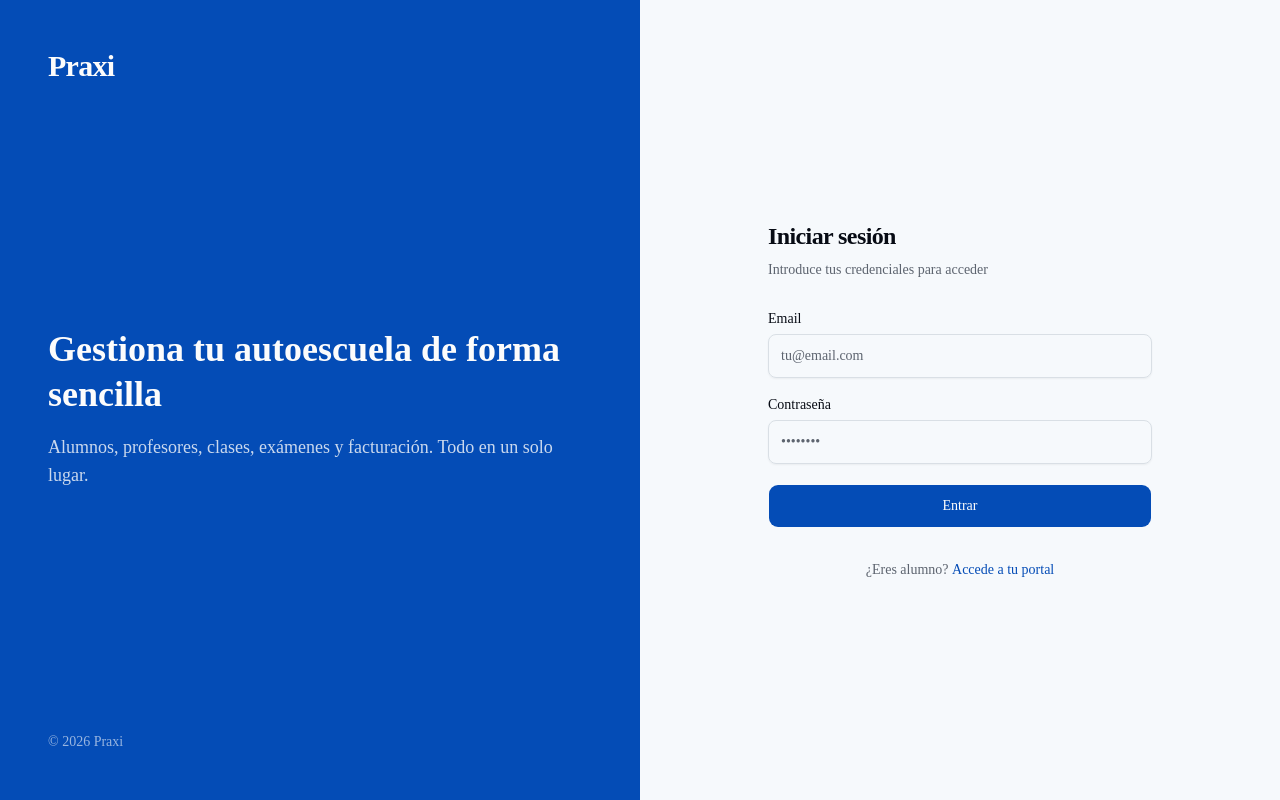
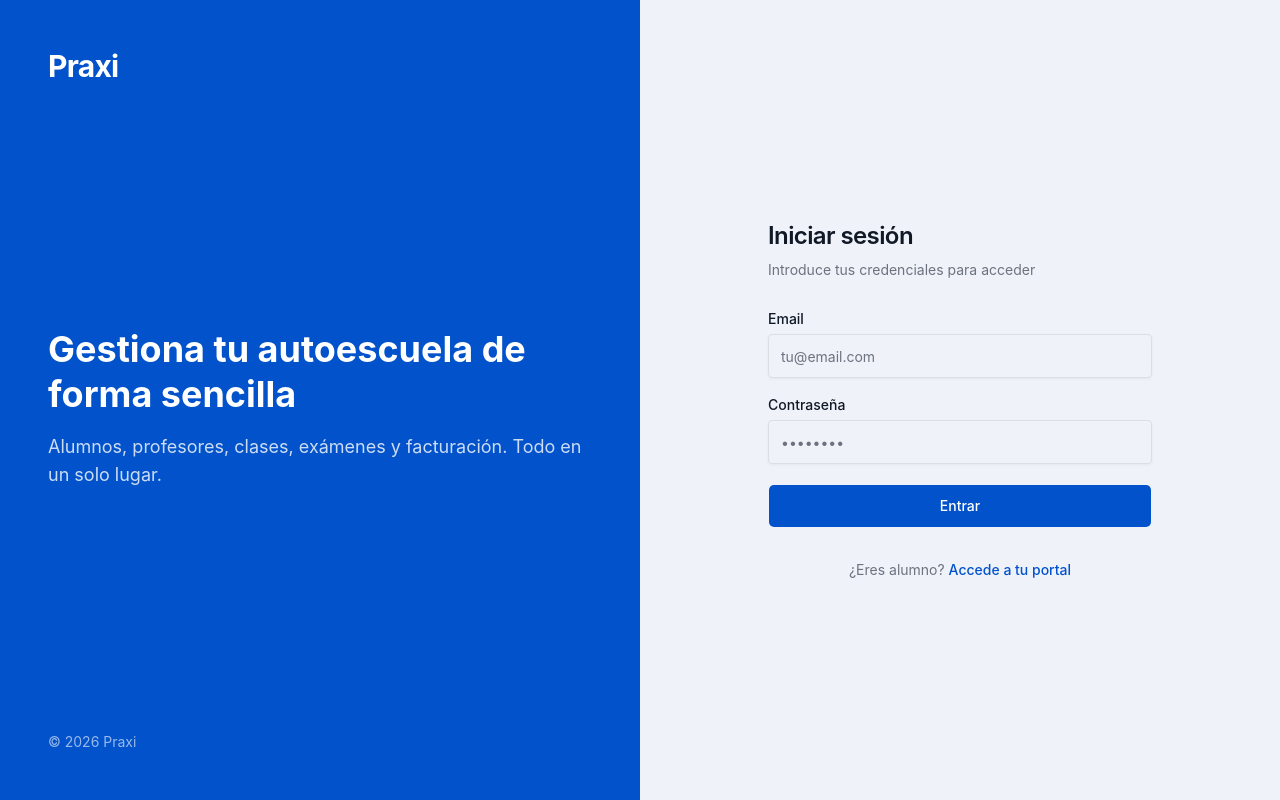
Before and after one commit to juakoasistente/praxi, a Next.js app: page /login in a window 1280 px wide. Built offline with nearby package versions, Linux system fonts and the light colour scheme; no server answers.

Commit message:
style: tema Corporate de shadcn — nueva paleta de colores
- Colores azul corporativo (oklch 260°)
- Sidebar claro en light mode
- Tipografía Inter + Source Serif 4 + IBM Plex Mono
- Radius más pequeño (0.375rem) — look más profesional
- Sombras sutiles

```diff
--- a/src/app/globals.css
+++ b/src/app/globals.css
@@ -7,114 +7,145 @@
 @theme inline {
   --color-background: var(--background);
   --color-foreground: var(--foreground);
+  --color-card: var(--card);
+  --color-card-foreground: var(--card-foreground);
+  --color-popover: var(--popover);
+  --color-popover-foreground: var(--popover-foreground);
+  --color-primary: var(--primary);
+  --color-primary-foreground: var(--primary-foreground);
+  --color-secondary: var(--secondary);
+  --color-secondary-foreground: var(--secondary-foreground);
+  --color-muted: var(--muted);
+  --color-muted-foreground: var(--muted-foreground);
+  --color-accent: var(--accent);
+  --color-accent-foreground: var(--accent-foreground);
+  --color-destructive: var(--destructive);
+  --color-border: var(--border);
+  --color-input: var(--input);
+  --color-ring: var(--ring);
+  --color-chart-1: var(--chart-1);
+  --color-chart-2: var(--chart-2);
+  --color-chart-3: var(--chart-3);
+  --color-chart-4: var(--chart-4);
+  --color-chart-5: var(--chart-5);
+  --color-sidebar: var(--sidebar);
+  --color-sidebar-foreground: var(--sidebar-foreground);
+  --color-sidebar-primary: var(--sidebar-primary);
+  --color-sidebar-primary-foreground: var(--sidebar-primary-foreground);
+  --color-sidebar-accent: var(--sidebar-accent);
+  --color-sidebar-accent-foreground: var(--sidebar-accent-foreground);
+  --color-sidebar-border: var(--sidebar-border);
+  --color-sidebar-ring: var(--sidebar-ring);
+
   --font-sans: var(--font-sans);
-  --font-mono: var(--font-geist-mono);
-  --font-heading: var(--font-sans);
-  --color-sidebar-ring: var(--sidebar-ring);
-  --color-sidebar-border: var(--sidebar-border);
-  --color-sidebar-accent-foreground: var(--sidebar-accent-foreground);
-  --color-sidebar-accent: var(--sidebar-accent);
-  --color-sidebar-primary-foreground: var(--sidebar-primary-foreground);
-  --color-sidebar-primary: var(--sidebar-primary);
-  --color-sidebar-foreground: var(--sidebar-foreground);
-  --color-sidebar: var(--sidebar);
-  --color-chart-5: var(--chart-5);
-  --color-chart-4: var(--chart-4);
-  --color-chart-3: var(--chart-3);
-  --color-chart-2: var(--chart-2);
-  --color-chart-1: var(--chart-1);
-  --color-ring: var(--ring);
-  --color-input: var(--input);
-  --color-border: var(--border);
-  --color-destructive: var(--destructive);
-  --color-accent-foreground: var(--accent-foreground);
-  --color-accent: var(--accent);
-  --color-muted-foreground: var(--muted-foreground);
-  --color-muted: var(--muted);
-  --color-secondary-foreground: var(--secondary-foreground);
-  --color-secondary: var(--secondary);
-  --color-primary-foreground: var(--primary-foreground);
-  --color-primary: var(--primary);
-  --color-popover-foreground: var(--popover-foreground);
-  --color-popover: var(--popover);
-  --color-card-foreground: var(--card-foreground);
-  --color-card: var(--card);
-  --radius-sm: calc(var(--radius) * 0.6);
-  --radius-md: calc(var(--radius) * 0.8);
+  --font-mono: var(--font-mono);
+  --font-serif: var(--font-serif);
+
+  --radius-sm: calc(var(--radius) - 4px);
+  --radius-md: calc(var(--radius) - 2px);
   --radius-lg: var(--radius);
-  --radius-xl: calc(var(--radius) * 1.4);
-  --radius-2xl: calc(var(--radius) * 1.8);
-  --radius-3xl: calc(var(--radius) * 2.2);
-  --radius-4xl: calc(var(--radius) * 2.6);
+  --radius-xl: calc(var(--radius) + 4px);
+
+  --shadow-2xs: var(--shadow-2xs);
+  --shadow-xs: var(--shadow-xs);
+  --shadow-sm: var(--shadow-sm);
+  --shadow: var(--shadow);
+  --shadow-md: var(--shadow-md);
+  --shadow-lg: var(--shadow-lg);
+  --shadow-xl: var(--shadow-xl);
+  --shadow-2xl: var(--shadow-2xl);
 }
 
 :root {
-  --background: oklch(0.98 0.005 250);
-  --foreground: oklch(0.15 0.02 260);
-  --card: oklch(1 0 0);
-  --card-foreground: oklch(0.15 0.02 260);
-  --popover: oklch(1 0 0);
-  --popover-foreground: oklch(0.15 0.02 260);
-  --primary: oklch(0.45 0.18 260);
-  --primary-foreground: oklch(0.99 0 0);
-  --secondary: oklch(0.95 0.02 250);
-  --secondary-foreground: oklch(0.25 0.05 260);
-  --muted: oklch(0.95 0.01 250);
-  --muted-foreground: oklch(0.5 0.02 260);
-  --accent: oklch(0.93 0.03 250);
-  --accent-foreground: oklch(0.25 0.05 260);
-  --destructive: oklch(0.577 0.245 27.325);
-  --border: oklch(0.90 0.01 250);
-  --input: oklch(0.90 0.01 250);
-  --ring: oklch(0.45 0.18 260);
-  --chart-1: oklch(0.45 0.18 260);
-  --chart-2: oklch(0.55 0.15 200);
-  --chart-3: oklch(0.65 0.15 150);
-  --chart-4: oklch(0.60 0.12 300);
-  --chart-5: oklch(0.55 0.18 30);
-  --radius: 0.625rem;
-  --sidebar: oklch(0.18 0.04 260);
-  --sidebar-foreground: oklch(0.92 0.01 250);
-  --sidebar-primary: oklch(0.55 0.2 260);
-  --sidebar-primary-foreground: oklch(0.99 0 0);
-  --sidebar-accent: oklch(0.25 0.05 260);
-  --sidebar-accent-foreground: oklch(0.92 0.01 250);
-  --sidebar-border: oklch(0.28 0.04 260);
-  --sidebar-ring: oklch(0.45 0.18 260);
+  --background: oklch(0.96 0.01 271.34);
+  --foreground: oklch(0.21 0.03 263.61);
+  --card: oklch(0.98 0.01 271.41);
+  --card-foreground: oklch(0.21 0.03 263.61);
+  --popover: oklch(1.00 0 0);
+  --popover-foreground: oklch(0.21 0.03 263.61);
+  --primary: oklch(0.48 0.20 260.47);
+  --primary-foreground: oklch(1.00 0 0);
+  --secondary: oklch(0.91 0.02 274.06);
+  --secondary-foreground: oklch(0.37 0.03 259.73);
+  --muted: oklch(0.94 0.02 274.86);
+  --muted-foreground: oklch(0.55 0.02 264.41);
+  --accent: oklch(0.95 0.02 260.18);
+  --accent-foreground: oklch(0.48 0.20 260.47);
+  --destructive: oklch(0.58 0.22 27.29);
+  --border: oklch(0.89 0.02 259.43);
+  --input: oklch(0.90 0.01 266.73);
+  --ring: oklch(0.48 0.20 260.47);
+  --chart-1: oklch(0.48 0.20 260.47);
+  --chart-2: oklch(0.56 0.24 260.92);
+  --chart-3: oklch(0.40 0.16 259.61);
+  --chart-4: oklch(0.43 0.16 259.82);
+  --chart-5: oklch(0.29 0.07 261.20);
+  --sidebar: oklch(0.97 0 0);
+  --sidebar-foreground: oklch(0.21 0.03 263.61);
+  --sidebar-primary: oklch(0.48 0.20 260.47);
+  --sidebar-primary-foreground: oklch(1.00 0 0);
+  --sidebar-accent: oklch(0.95 0.02 260.18);
+  --sidebar-accent-foreground: oklch(0.48 0.20 260.47);
+  --sidebar-border: oklch(0.93 0.01 261.82);
+  --sidebar-ring: oklch(0.48 0.20 260.47);
+
+  --font-sans: Inter, sans-serif;
+  --font-serif: Source Serif 4, serif;
+  --font-mono: IBM Plex Mono, monospace;
+
+  --radius: 0.375rem;
+
+  --shadow-2xs: 0 1px 3px 0px oklch(0.00 0 0 / 0.05);
+  --shadow-xs: 0 1px 3px 0px oklch(0.00 0 0 / 0.05);
+  --shadow-sm: 0 1px 3px 0px oklch(0.00 0 0 / 0.10), 0 1px 2px -1px oklch(0.00 0 0 / 0.10);
+  --shadow: 0 1px 3px 0px oklch(0.00 0 0 / 0.10), 0 1px 2px -1px oklch(0.00 0 0 / 0.10);
+  --shadow-md: 0 1px 3px 0px oklch(0.00 0 0 / 0.10), 0 2px 4px -1px oklch(0.00 0 0 / 0.10);
+  --shadow-lg: 0 1px 3px 0px oklch(0.00 0 0 / 0.10), 0 4px 6px -1px oklch(0.00 0 0 / 0.10);
+  --shadow-xl: 0 1px 3px 0px oklch(0.00 0 0 / 0.10), 0 8px 10px -1px oklch(0.00 0 0 / 0.10);
+  --shadow-2xl: 0 1px 3px 0px oklch(0.00 0 0 / 0.25);
 }
 
 .dark {
-  --background: oklch(0.13 0.02 260);
-  --foreground: oklch(0.95 0.01 250);
-  --card: oklch(0.18 0.02 260);
-  --card-foreground: oklch(0.95 0.01 250);
-  --popover: oklch(0.18 0.02 260);
-  --popover-foreground: oklch(0.95 0.01 250);
-  --primary: oklch(0.55 0.2 260);
-  --primary-foreground: oklch(0.99 0 0);
-  --secondary: oklch(0.22 0.03 260);
-  --secondary-foreground: oklch(0.95 0.01 250);
-  --muted: oklch(0.22 0.03 260);
-  --muted-foreground: oklch(0.65 0.02 260);
-  --accent: oklch(0.22 0.03 260);
-  --accent-foreground: oklch(0.95 0.01 250);
-  --destructive: oklch(0.704 0.191 22.216);
-  --border: oklch(0.28 0.03 260);
-  --input: oklch(0.25 0.03 260);
-  --ring: oklch(0.55 0.2 260);
-  --chart-1: oklch(0.55 0.2 260);
-  --chart-2: oklch(0.60 0.15 200);
-  --chart-3: oklch(0.65 0.15 150);
-  --chart-4: oklch(0.60 0.12 300);
-  --chart-5: oklch(0.55 0.18 30);
-  --sidebar: oklch(0.15 0.03 260);
-  --sidebar-foreground: oklch(0.92 0.01 250);
-  --sidebar-primary: oklch(0.55 0.2 260);
-  --sidebar-primary-foreground: oklch(0.99 0 0);
-  --sidebar-accent: oklch(0.22 0.04 260);
-  --sidebar-accent-foreground: oklch(0.92 0.01 250);
-  --sidebar-border: oklch(0.25 0.03 260);
-  --sidebar-ring: oklch(0.55 0.2 260);
+  --background: oklch(0.26 0.03 262.67);
+  --foreground: oklch(0.93 0.01 261.82);
+  --card: oklch(0.35 0.02 255.68);
+  --card-foreground: oklch(0.93 0.01 261.82);
+  --popover: oklch(0.35 0.02 255.68);
+  --popover-foreground: oklch(0.93 0.01 261.82);
+  --primary: oklch(0.56 0.24 260.92);
+  --primary-foreground: oklch(1.00 0 0);
+  --secondary: oklch(0.35 0.04 261.40);
+  --secondary-foreground: oklch(0.93 0.01 261.82);
+  --muted: oklch(0.30 0.03 260.51);
+  --muted-foreground: oklch(0.71 0.02 261.33);
+  --accent: oklch(0.33 0.04 264.63);
+  --accent-foreground: oklch(0.93 0.01 261.82);
+  --destructive: oklch(0.64 0.21 25.39);
+  --border: oklch(0.35 0.04 261.40);
+  --input: oklch(0.35 0.04 261.40);
+  --ring: oklch(0.56 0.24 260.92);
+  --chart-1: oklch(0.56 0.24 260.92);
+  --chart-2: oklch(0.48 0.20 260.47);
+  --chart-3: oklch(0.69 0.17 255.59);
+  --chart-4: oklch(0.43 0.16 259.82);
+  --chart-5: oklch(0.29 0.07 261.20);
+  --sidebar: oklch(0.26 0.03 262.67);
+  --sidebar-foreground: oklch(0.93 0.01 261.82);
+  --sidebar-primary: oklch(0.56 0.24 260.92);
+  --sidebar-primary-foreground: oklch(1.00 0 0);
+  --sidebar-accent: oklch(0.33 0.04 264.63);
+  --sidebar-accent-foreground: oklch(0.93 0.01 261.82);
+  --sidebar-border: oklch(0.35 0.04 261.40);
+  --sidebar-ring: oklch(0.56 0.24 260.92);
+
+  --shadow-2xs: 0 1px 3px 0px oklch(0.00 0 0 / 0.05);
+  --shadow-xs: 0 1px 3px 0px oklch(0.00 0 0 / 0.05);
+  --shadow-sm: 0 1px 3px 0px oklch(0.00 0 0 / 0.10), 0 1px 2px -1px oklch(0.00 0 0 / 0.10);
+  --shadow: 0 1px 3px 0px oklch(0.00 0 0 / 0.10), 0 1px 2px -1px oklch(0.00 0 0 / 0.10);
+  --shadow-md: 0 1px 3px 0px oklch(0.00 0 0 / 0.10), 0 2px 4px -1px oklch(0.00 0 0 / 0.10);
+  --shadow-lg: 0 1px 3px 0px oklch(0.00 0 0 / 0.10), 0 4px 6px -1px oklch(0.00 0 0 / 0.10);
+  --shadow-xl: 0 1px 3px 0px oklch(0.00 0 0 / 0.10), 0 8px 10px -1px oklch(0.00 0 0 / 0.10);
+  --shadow-2xl: 0 1px 3px 0px oklch(0.00 0 0 / 0.25);
 }
 
 @layer base {
```
